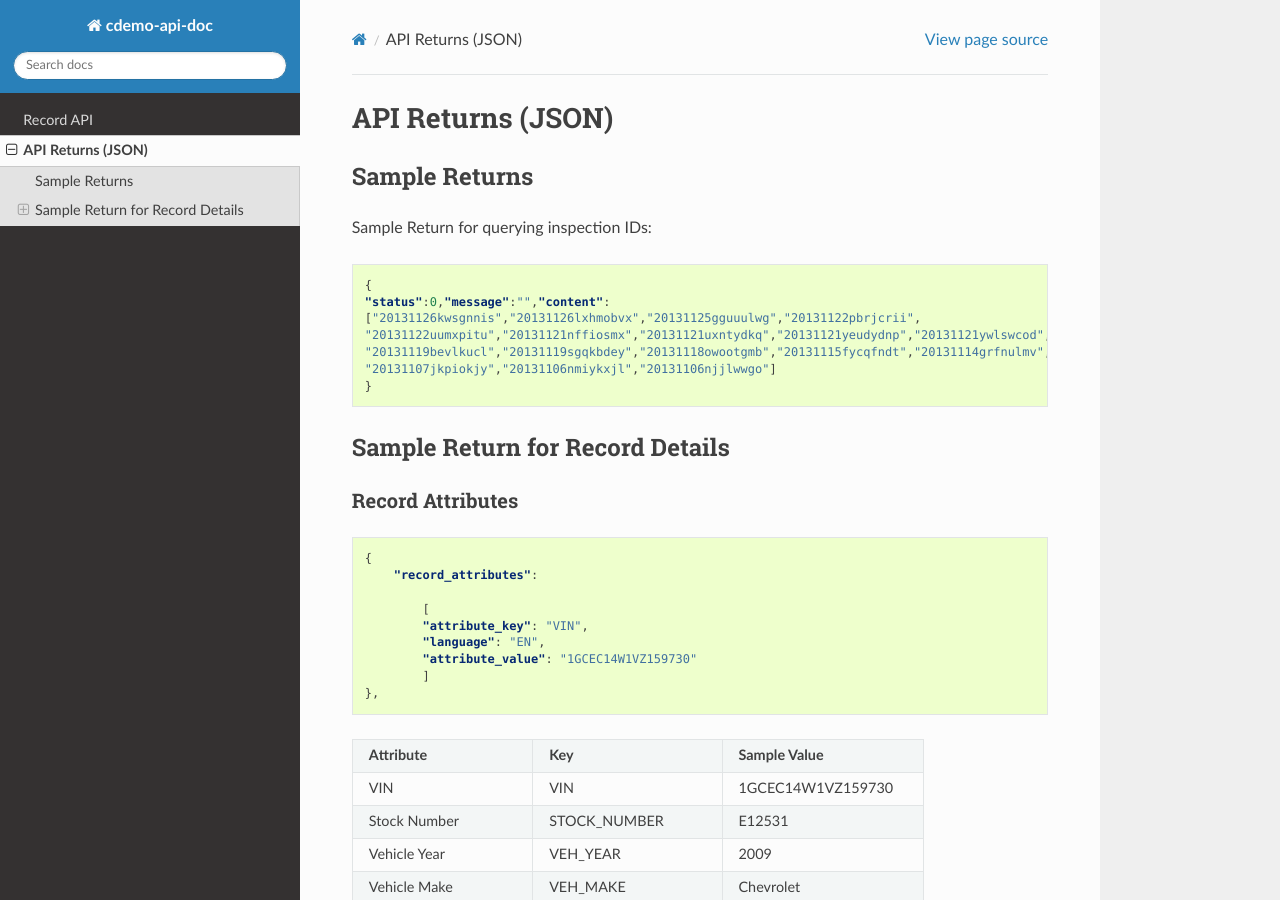
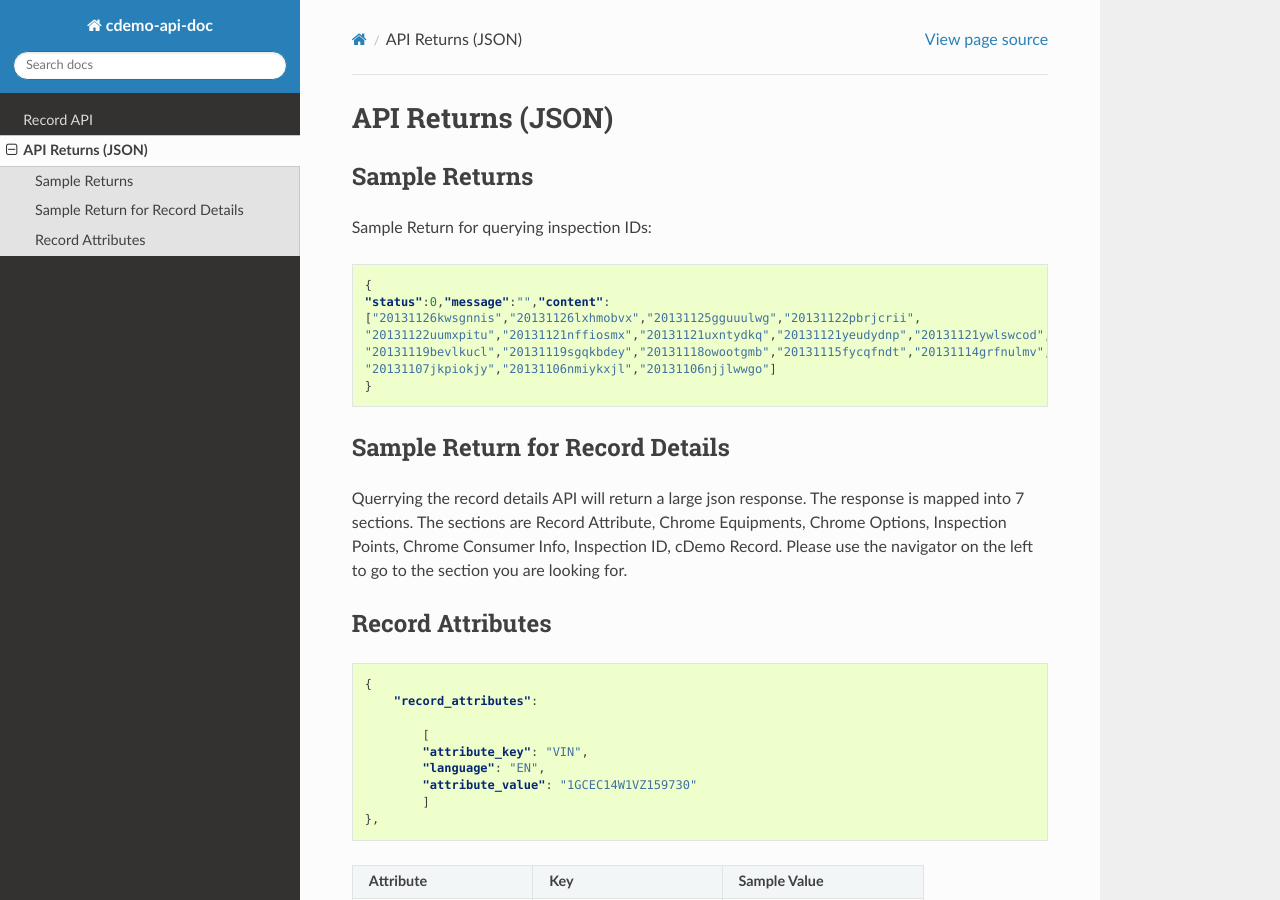
Before and after one commit to cdemomobilesolutions/apidoc, a Sphinx documentation site: the page built from source/api_returns.rst, in a window 1280 px wide and 900 px high. Built offline with Sphinx 7.4.7 and the Read the Docs theme 2.0.0, drawn with Linux system fonts in a browser that asks for light colours.

Commit message:
Record Attribute Done

```diff
--- a/source/api_returns.rst
+++ b/source/api_returns.rst
@@ -21,8 +21,11 @@ Sample Return for querying inspection IDs:
 Sample Return for Record Details
 ==========================================
 
+Querrying the record details API will return a large json response. The response is mapped into 7 sections. The sections are Record Attribute, Chrome Equipments, Chrome Options, Inspection
+Points, Chrome Consumer Info, Inspection ID, cDemo Record. Please use the navigator on the left to go to the section you are looking for.
+
 Record Attributes
--------------------
+==================
 
 .. code-block:: json
 
```
